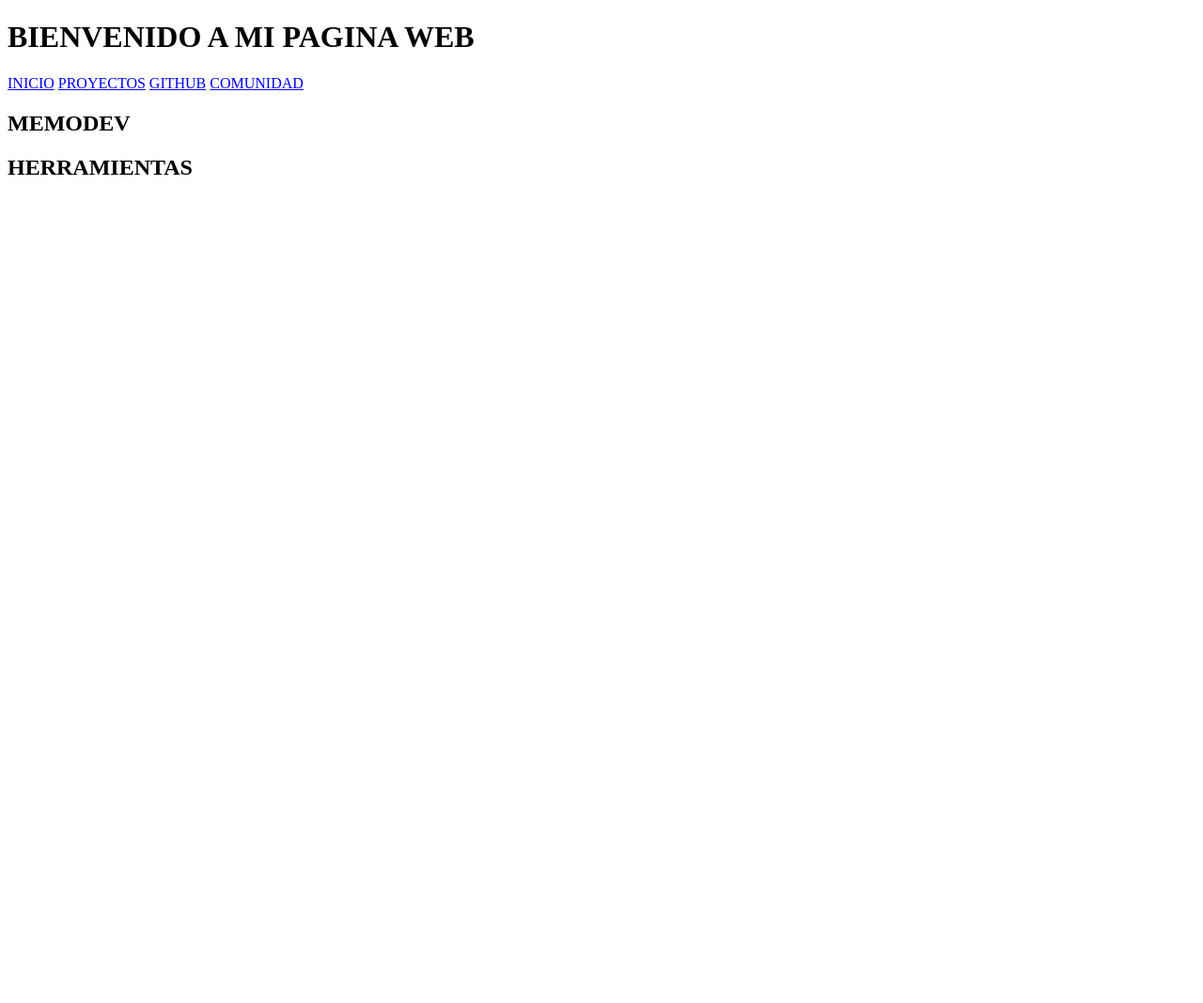
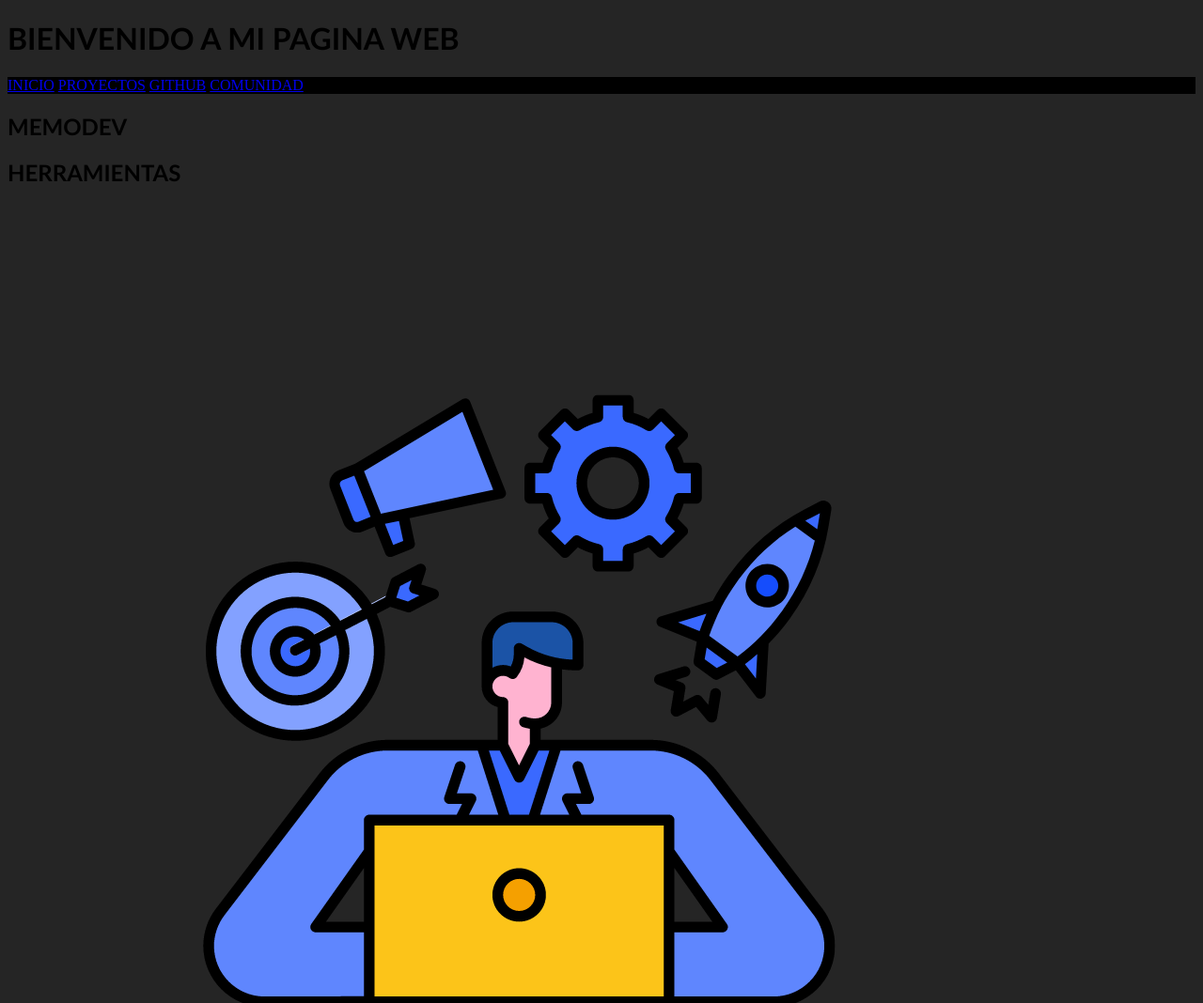
Before and after one commit to MemoArguello/LearningGit, a plain HTML site: page index.html in a window 1280 px wide. Shown: the top 1068 px of the page at 94% size. Before the commit the page ends 800 px from the top, so only its background shows below. Drawn offline with Linux system fonts and the light colour scheme.

Commit message:
:navbar agregado

```diff
--- a/index.html
+++ b/index.html
@@ -4,21 +4,24 @@
     <meta charset="UTF-8">
     <meta http-equiv="X-UA-Compatible" content="IE=edge">
     <meta name="viewport" content="width=device-width, initial-scale=1.0">
-    <title>Document</title>
+    <title>MEMO ARGUELLO</title>
+    <link href="style.css" rel="stylesheet">
 </head>
 <body>
     <h1>BIENVENIDO A MI PAGINA WEB</h1>
 
-    <header>
+<div class="navbar">
+    <nav>
         <a href="index.html">INICIO</a>
         <a href="proyectos.html">PROYECTOS</a>
         <a href="proyectos.html">GITHUB</a>
         <a href="proyectos.html">COMUNIDAD</a>
-    </header>
+    </nav>
+</div>
     <section>
         <h1>MEMODEV</h1>
         <h2>HERRAMIENTAS</h2>
-        <img src="" alt="">
+        <img src="img/tols.png" alt="">
     </section>
 </body>
 </html>
--- a/style.css
+++ b/style.css
@@ -1,4 +1,9 @@
 body{
     background-color: rgb(37, 37, 37);
     margin-top: auto;
+    font-family:'Gill Sans', 'Gill Sans MT', Calibri, 'Trebuchet MS', sans-serif;
 }
+.navbar{
+    background-color: black;
+    font-family:'Times New Roman', Times, serif;
+}
```
Also changed, not shown: img/tols.png (added).
